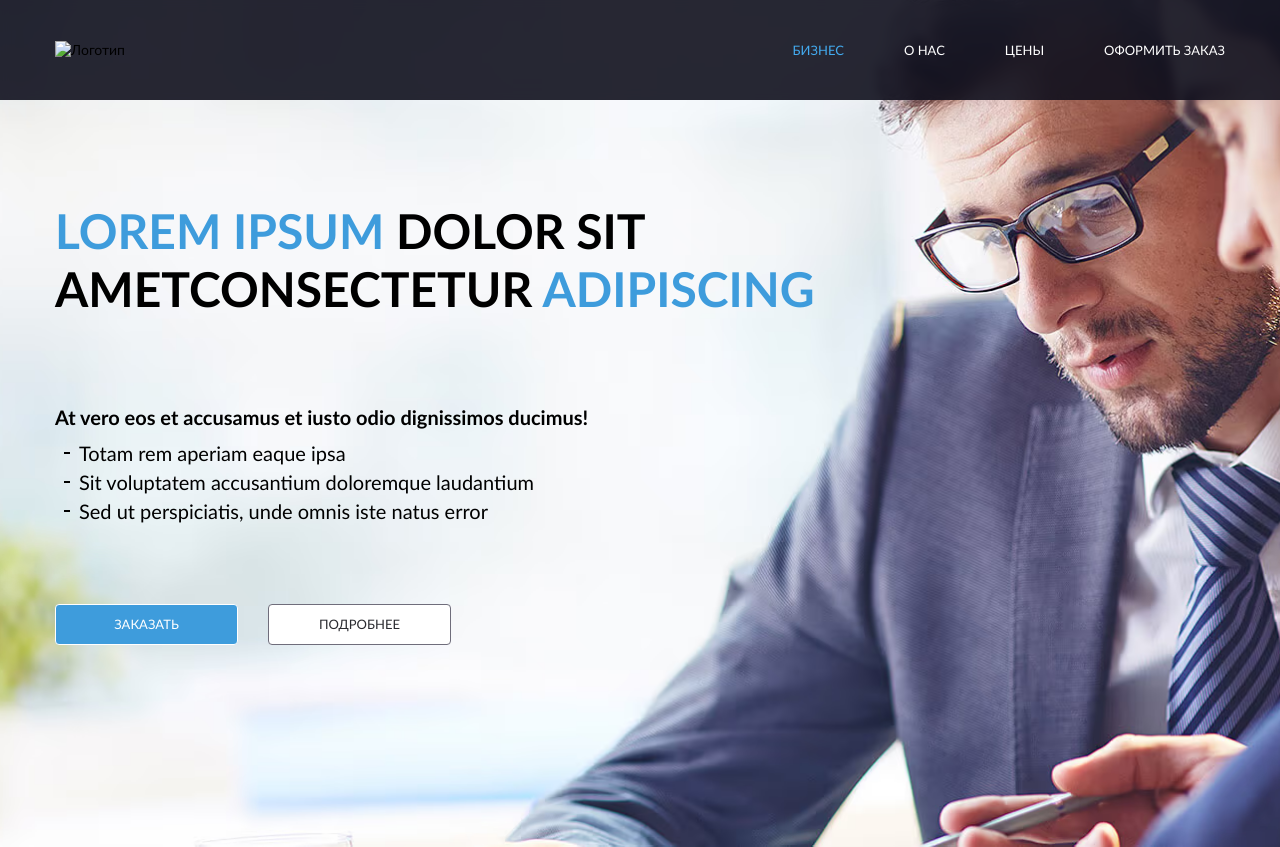
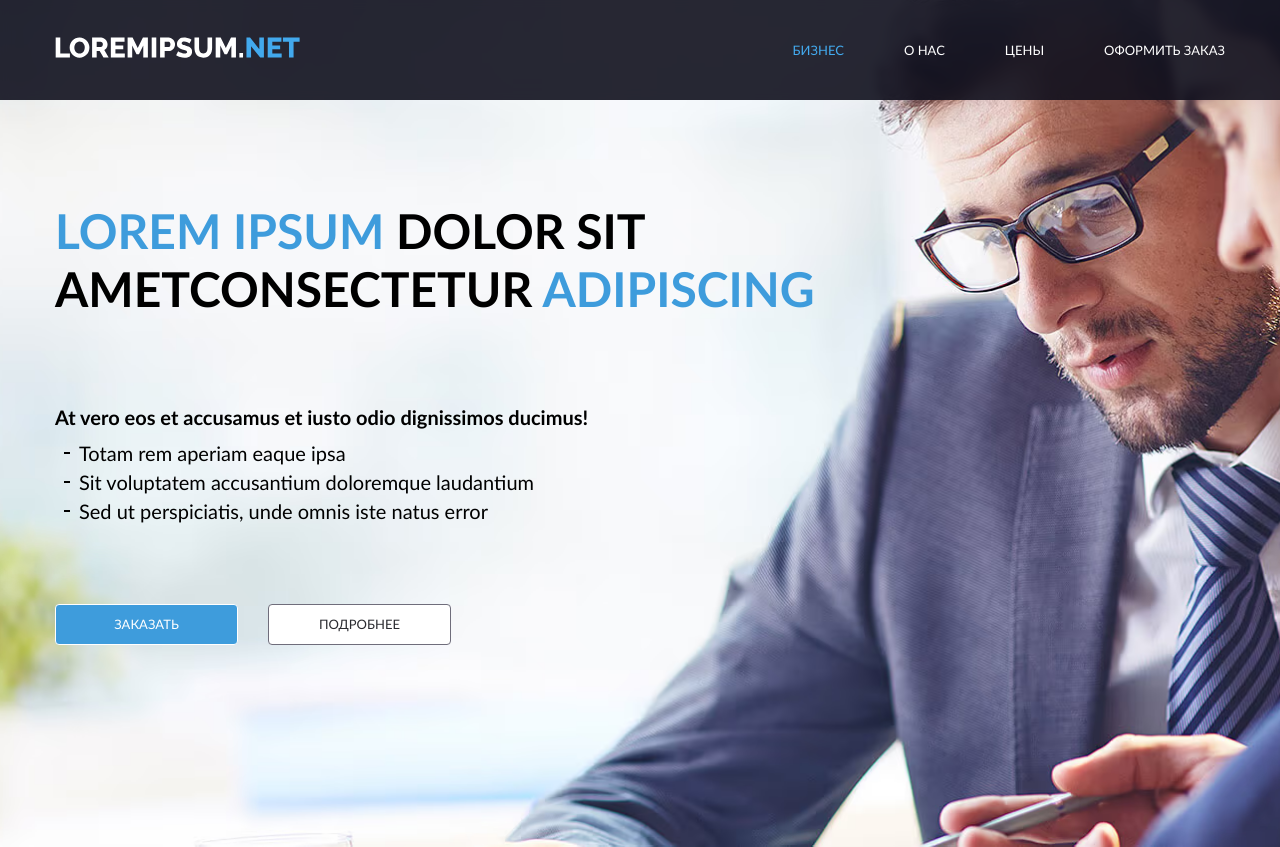
Before and after one commit to Zenzubel/lorem-page, a plain HTML site: page index.html in a window 1280 px wide. Shown: the top 847 px of the page. Drawn offline with Linux system fonts and the light colour scheme.

Commit message:
fix path

```diff
--- a/index.html
+++ b/index.html
@@ -30,7 +30,7 @@
             <div class="header__wrap">
               <div class="header__logo">
                 <a href="index.html" class="logo">
-                    <img src="../svg/logo.svg" alt="Логотип">
+                    <img src="img/svg/logo.svg" alt="Логотип">
                 </a>      </div>
               <div class="header__nav">
                 <nav class="nav">
```
